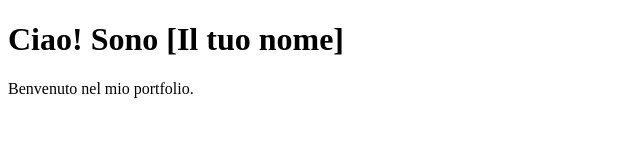
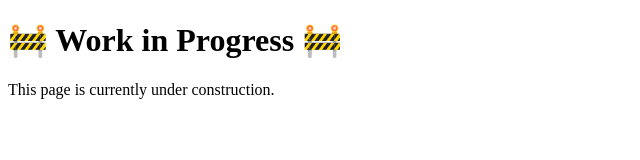
Before and after one commit to Rimaleen/crilarosa.github.io, a plain HTML site: page index.html in a window 1280 px wide. Shown: the whole page, without its empty margins (0-640 px from the left). Drawn offline with Linux system fonts and the light colour scheme.

Commit message:
Update index.html

```diff
--- a/index.html
+++ b/index.html
@@ -1,10 +1,13 @@
 <!DOCTYPE html>
-<html>
-  <head>
-    <title>Il mio portfolio</title>
-  </head>
-  <body>
-    <h1>Ciao! Sono [Il tuo nome]</h1>
-    <p>Benvenuto nel mio portfolio.</p>
-  </body>
+<html lang="en">
+<head>
+    <meta charset="UTF-8">
+    <meta name="viewport" content="width=device-width, initial-scale=1.0">
+    <title>Work in Progress</title>
+    <link rel="stylesheet" href="style.css">
+</head>
+<body>
+    <h1>🚧 Work in Progress 🚧</h1>
+    <p>This page is currently under construction.</p>
+</body>
 </html>
```
